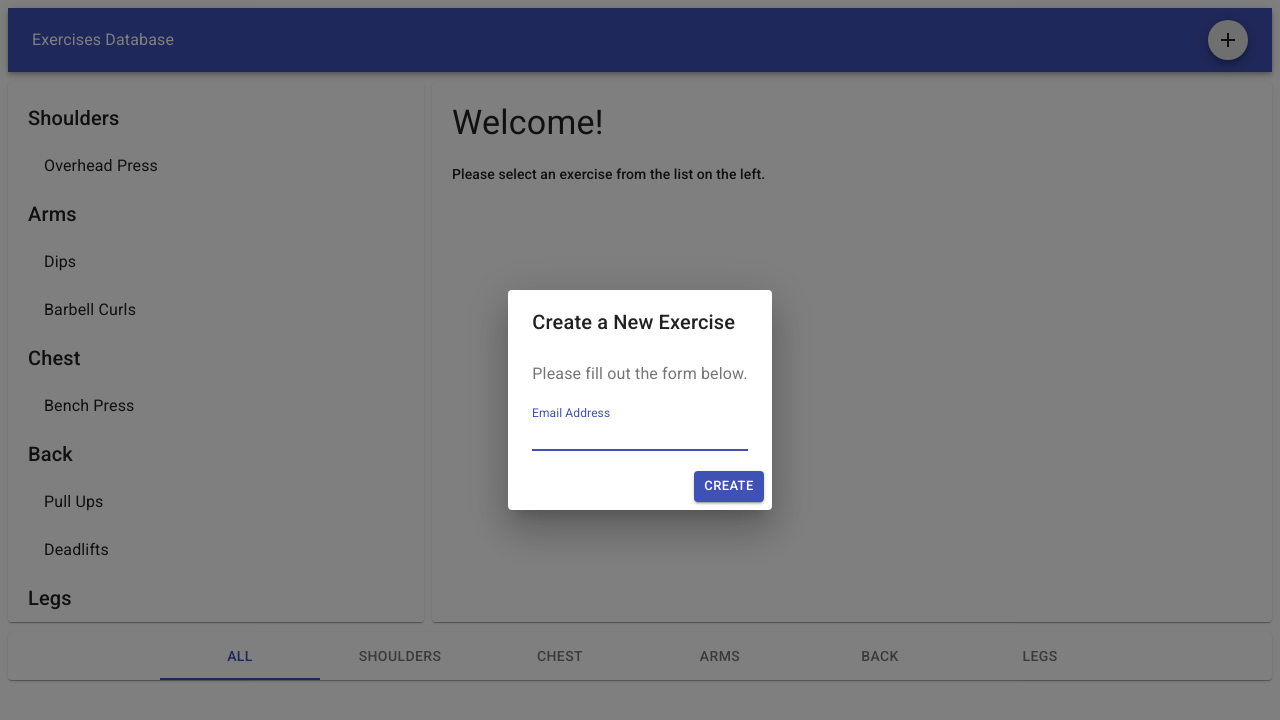
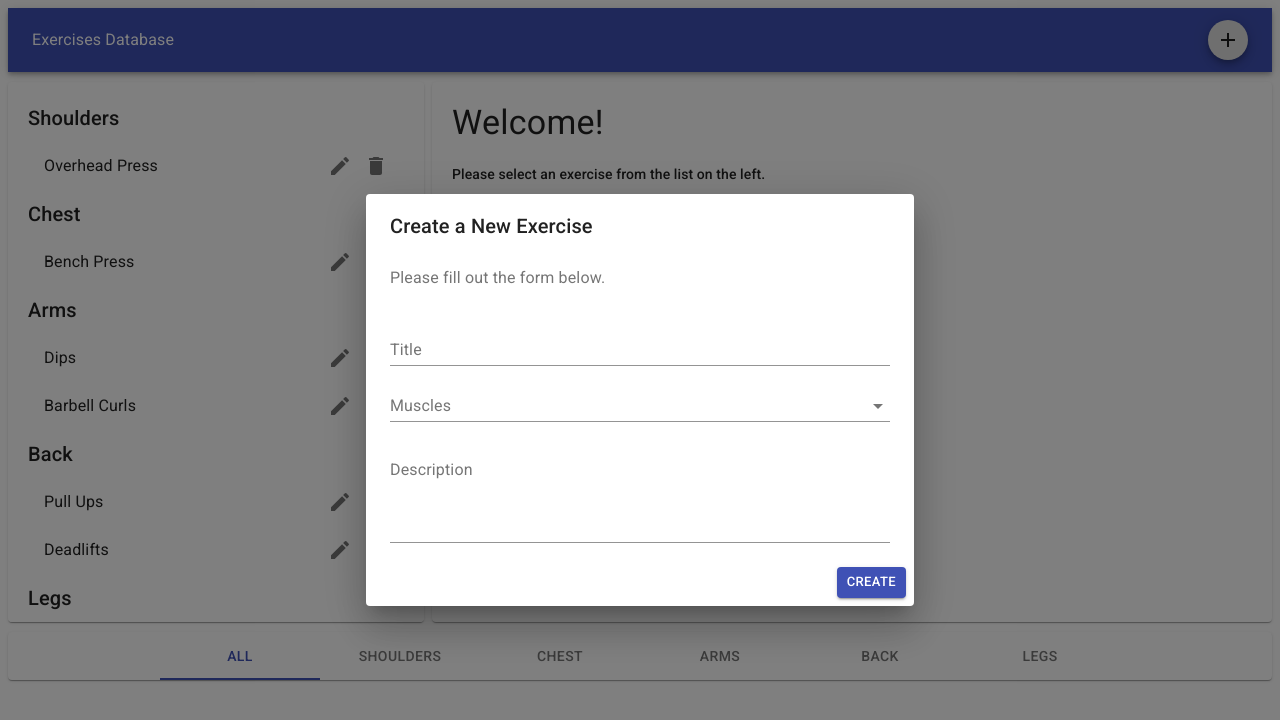
Before and after one commit to naveen-pete/react-apps, a React (Create React App) app in the folder fitness-app/: page / in a window 1280 px wide. Both pictures are taken after a click on the button 1228 px from the left and 40 px from the top of the page. Shown: the top 720 px of the page. Built offline with nearby package versions, Linux system fonts and the light colour scheme.

Commit message:
add create and delete exercise functionality

```diff
--- a/fitness-app/src/components/App.js
+++ b/fitness-app/src/components/App.js
@@ -11,13 +11,16 @@ class App extends Component {
   }
 
   getExercisesByMuscles() {
+    const initExercises = muscles.reduce((acc, muscle) => ({
+      ...acc,
+      [muscle]: []
+    }), {});
+
     return Object.entries(this.state.exercises.reduce((acc, exercise) => {
       const { muscles } = exercise;
-      acc[muscles] = acc[muscles] ?
-        [...acc[muscles], exercise] :
-        [exercise]
+      acc[muscles] = [...acc[muscles], exercise];
       return acc;
-    }, {}));
+    }, initExercises));
   }
 
   handleCategorySelect = category => {
@@ -30,17 +33,36 @@ class App extends Component {
     }));
   }
 
+  handleExerciseCreate = exercise => {
+    this.setState(({ exercises }) => ({
+      exercises: [
+        ...exercises,
+        exercise
+      ]
+    }));
+  }
+
+  handleExerciseDelete = id => {
+    this.setState(({ exercises }) => ({
+      exercises: exercises.filter(ex => ex.id !== id)
+    }));
+  }
+
   render() {
     const { category, exercise } = this.state;
     const exercises = this.getExercisesByMuscles();
     return (
       <Fragment>
-        <Header />
+        <Header
+          categories={muscles}
+          onExerciseCreate={this.handleExerciseCreate}
+        />
         <Exercises
           exercises={exercises}
           exercise={exercise}
           category={category}
           onExerciseSelect={this.handleExerciseSelect}
+          onExerciseDelete={this.handleExerciseDelete}
         />
         <Footer
           category={category}
--- a/fitness-app/src/components/exercises/dialogs/Create.js
+++ b/fitness-app/src/components/exercises/dialogs/Create.js
@@ -6,15 +6,29 @@ import {
   DialogActions,
   DialogContent,
   DialogContentText,
-  DialogTitle
+  DialogTitle,
+  FormControl,
+  InputLabel,
+  Select,
+  MenuItem
 } from '@material-ui/core';
 import Fab from '@material-ui/core/Fab';
 import AddIcon from '@material-ui/icons/Add';
 
+const styles = {
+  formControl: {
+    width: 500
+  }
+};
 
 export default class extends Component {
   state = {
-    open: false
+    open: false,
+    exercise: {
+      title: '',
+      description: '',
+      muscles: ''
+    }
   }
 
   handleToggle = () => {
@@ -23,8 +37,35 @@ export default class extends Component {
     });
   }
 
+  handleChange = name => ({ target: { value } }) => {
+    this.setState(prevState => ({
+      exercise: {
+        ...prevState.exercise,
+        [name]: value
+      }
+    }));
+  }
+
+  handleSubmit = () => {
+    const { exercise } = this.state;
+    this.props.onExerciseCreate({
+      ...exercise,
+      id: exercise.title.toLowerCase().replace(/ /g, '-')
+    });
+
+    this.setState({
+      open: false,
+      exercise: {
+        title: '',
+        description: '',
+        muscles: ''
+      }
+    });
+  }
+
   render() {
-    const { open } = this.state;
+    const { open, exercise: { title, description, muscles } } = this.state;
+    const { categories } = this.props;
 
     return <Fragment>
       <Fab size="small" onClick={this.handleToggle}>
@@ -40,20 +81,50 @@ export default class extends Component {
         <DialogContent>
           <DialogContentText>
             Please fill out the form below.
-        </DialogContentText>
-          <TextField
-            autoFocus
-            margin="dense"
-            id="name"
-            label="Email Address"
-            type="email"
-            fullWidth
-          />
+          </DialogContentText>
+          <form>
+            <TextField
+              label="Title"
+              value={title}
+              onChange={this.handleChange('title')}
+              margin="normal"
+              style={styles.formControl}
+            />
+            <br />
+            <FormControl style={styles.formControl}>
+              <InputLabel htmlFor="muscles">Muscles</InputLabel>
+              <Select
+                value={muscles}
+                onChange={this.handleChange('muscles')}
+              >
+                {categories.map(category => (
+                  <MenuItem key={category} value={category}>
+                    {category}
+                  </MenuItem>)
+                )}
+              </Select>
+            </FormControl>
+            <br />
+            <TextField
+              label="Description"
+              multiline
+              rows="4"
+              value={description}
+              onChange={this.handleChange('description')}
+              margin="normal"
+              style={styles.formControl}
+            />
+          </form>
         </DialogContent>
         <DialogActions>
-          <Button onClick={this.handleToggle} color="primary" variant="contained" size="small">
+          <Button
+            onClick={this.handleSubmit}
+            color="primary"
+            variant="contained"
+            size="small"
+          >
             Create
-        </Button>
+          </Button>
         </DialogActions>
       </Dialog>
     </Fragment>;
--- a/fitness-app/src/components/exercises/index.js
+++ b/fitness-app/src/components/exercises/index.js
@@ -1,5 +1,15 @@
 import React, { Fragment } from 'react';
-import { Grid, Paper, Typography, List, ListItem, ListItemText } from '@material-ui/core';
+import {
+  Grid,
+  Paper,
+  Typography,
+  List,
+  ListItem,
+  ListItemText,
+  ListItemSecondaryAction,
+  IconButton
+} from '@material-ui/core';
+import { Delete, Edit } from "@material-ui/icons";
 
 const styles = {
   paper: {
@@ -21,6 +31,7 @@ const Exercises = ({
   exercises,
   category,
   onExerciseSelect,
+  onExerciseDelete,
   exercise: {
     id,
     title = 'Welcome!',
@@ -47,6 +58,15 @@ const Exercises = ({
                       key={id}
                       onClick={() => onExerciseSelect(id)}>
                       <ListItemText primary={title} />
+
+                      <ListItemSecondaryAction>
+                        <IconButton edge="end" onClick={() => onExerciseDelete(id)}>
+                          <Edit />
+                        </IconButton>
+                        <IconButton edge="end" onClick={() => onExerciseDelete(id)}>
+                          <Delete />
+                        </IconButton>
+                      </ListItemSecondaryAction>
                     </ListItem>
                   )}
                 </List>
--- a/fitness-app/src/components/layouts/Header.js
+++ b/fitness-app/src/components/layouts/Header.js
@@ -2,14 +2,17 @@ import React from 'react';
 import { AppBar, Toolbar, Typography } from '@material-ui/core';
 import CreateDialog from '../exercises/dialogs/Create';
 
-const Header = () => {
+const Header = ({ categories, onExerciseCreate }) => {
   return (
     <AppBar position="relative">
       <Toolbar>
         <Typography variant="subtitle1" color="inherit" style={{ flex: 1 }}>
           Exercises Database
         </Typography>
-        <CreateDialog />
+        <CreateDialog
+          categories={categories}
+          onExerciseCreate={onExerciseCreate}
+        />
       </Toolbar>
     </AppBar>
   );
```
